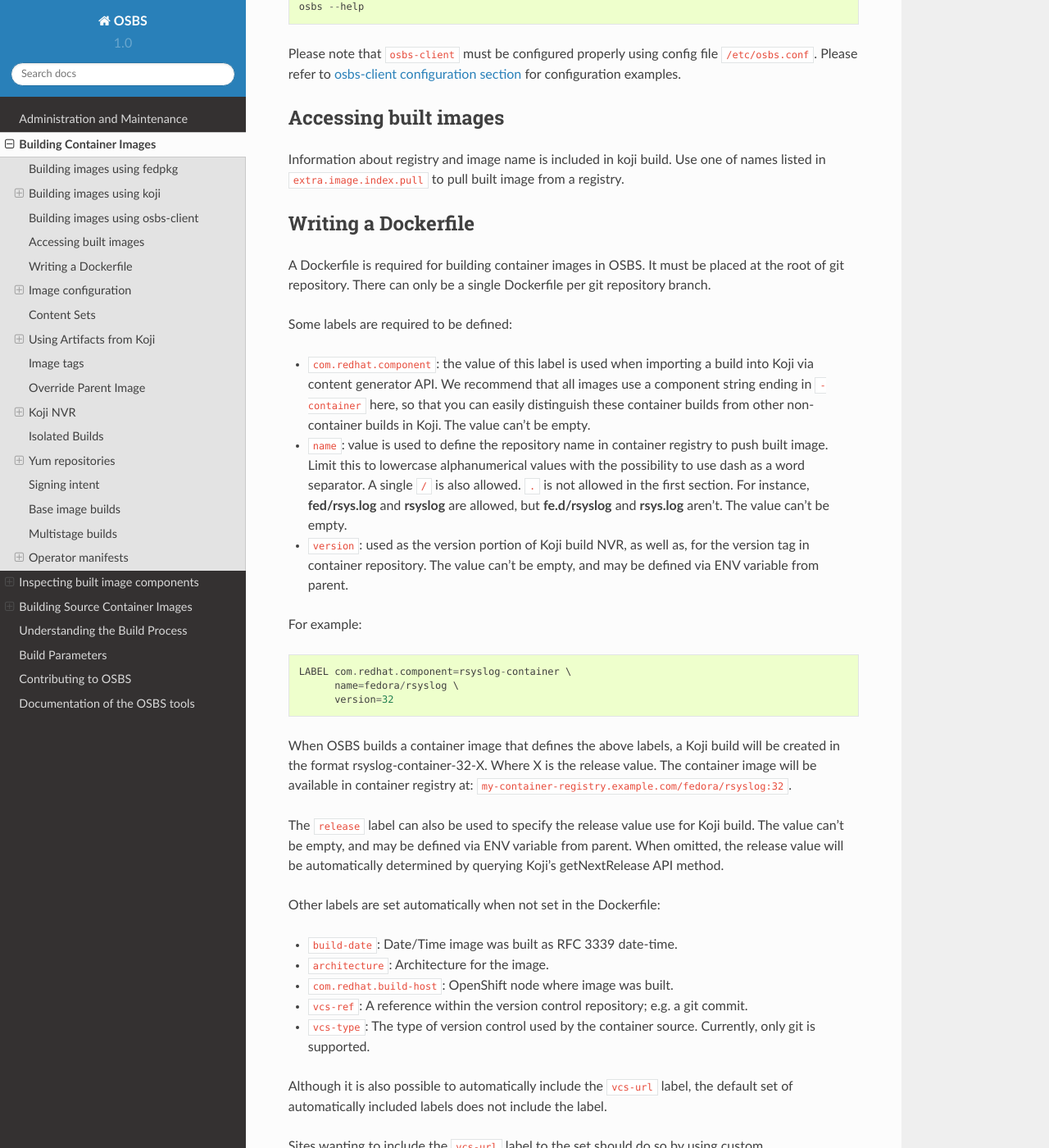
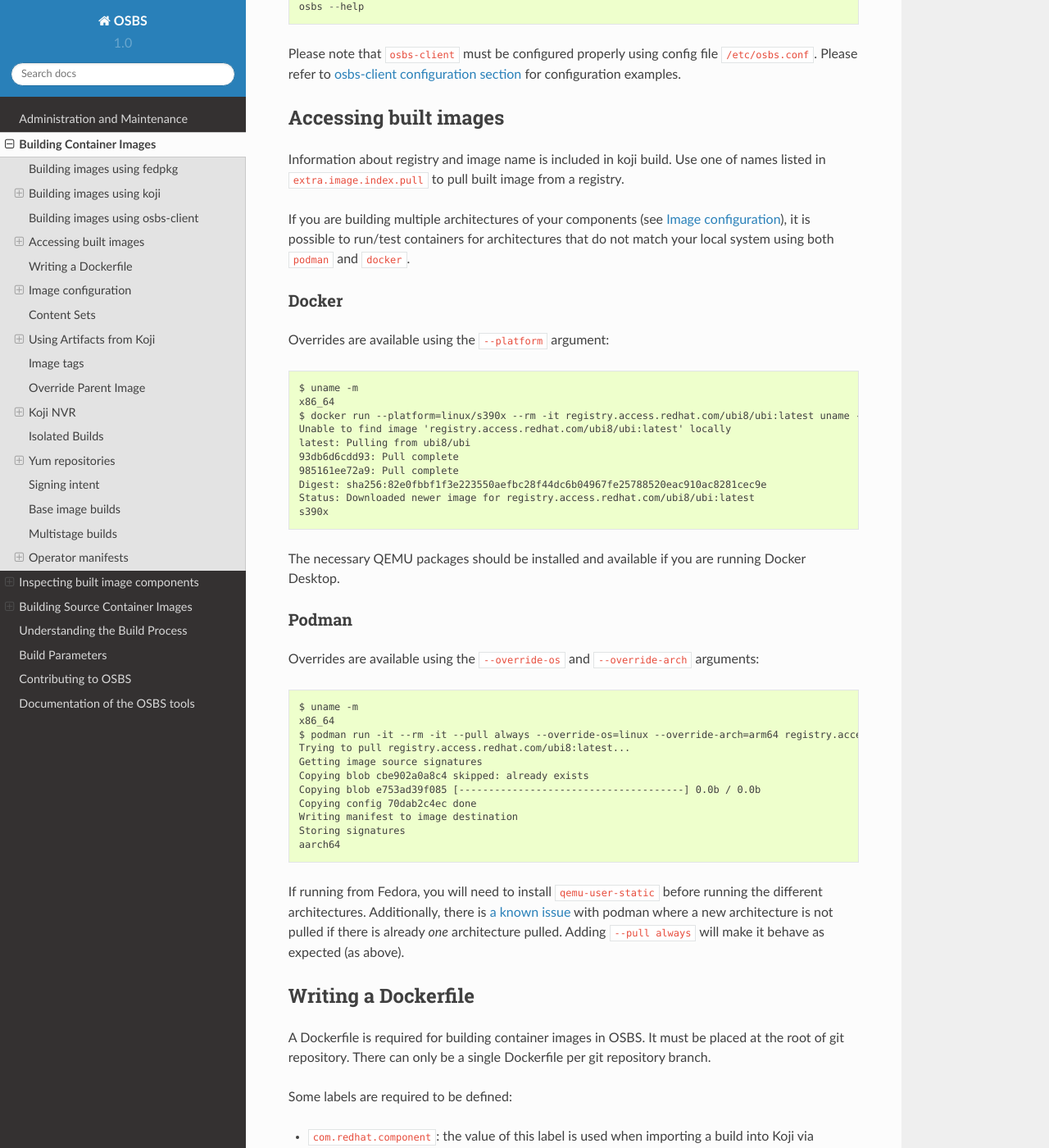
Before and after one commit to containerbuildsystem/osbs-docs, a Sphinx documentation site: the page built from docs/users.rst, in a window 1280 px wide and 1400 px high, scrolled down 3639 px. Shown: the whole window at 82% size. Built offline with Sphinx 7.4.7 and the Read the Docs theme 2.0.0, drawn with Linux system fonts in a browser that asks for light colours.

Commit message:
Add information for debugging multi-arch builds
Debugging, running, pulling architectures which are not identical to the
host is possible with podman and docker!

Signed-off-by: arewm <arewm@users.noreply.github.com>

```diff
--- a/docs/users.rst
+++ b/docs/users.rst
@@ -201,6 +201,52 @@ Accessing built images
 Information about registry and image name is included in koji build. Use one
 of names listed in ``extra.image.index.pull`` to pull built image from a registry.
 
+If you are building multiple architectures of your components (see :ref:`image-configuration`),
+it is possible to run/test containers for architectures that do not match your local system using
+both ``podman`` and ``docker``.
+
+Docker
+~~~~~~
+
+Overrides are available using the ``--platform`` argument::
+
+  $ uname -m
+  x86_64
+  $ docker run --platform=linux/s390x --rm -it registry.access.redhat.com/ubi8/ubi:latest uname -m
+  Unable to find image 'registry.access.redhat.com/ubi8/ubi:latest' locally
+  latest: Pulling from ubi8/ubi
+  93db6d6cdd93: Pull complete
+  985161ee72a9: Pull complete
+  Digest: sha256:82e0fbbf1f3e223550aefbc28f44dc6b04967fe25788520eac910ac8281cec9e
+  Status: Downloaded newer image for registry.access.redhat.com/ubi8/ubi:latest
+  s390x
+
+The necessary QEMU packages should be installed and available if you are running Docker Desktop.
+
+
+Podman
+~~~~~~
+
+Overrides are available using the ``--override-os`` and ``--override-arch`` arguments::
+
+  $ uname -m
+  x86_64
+  $ podman run -it --rm -it --pull always --override-os=linux --override-arch=arm64 registry.access.redhat.com/ubi8 uname -m
+  Trying to pull registry.access.redhat.com/ubi8:latest...
+  Getting image source signatures
+  Copying blob cbe902a0a8c4 skipped: already exists
+  Copying blob e753ad39f085 [--------------------------------------] 0.0b / 0.0b
+  Copying config 70dab2c4ec done
+  Writing manifest to image destination
+  Storing signatures
+  aarch64
+
+If running from Fedora, you will need to install ``qemu-user-static`` before running the different
+architectures. Additionally, there is `a known issue`_ with podman where a new architecture is
+not pulled if there is already `one` architecture pulled. Adding ``--pull always`` will make it behave
+as expected (as above).
+
+.. _a known issue: https://github.com/containers/podman/issues/8001
 
 Writing a Dockerfile
 --------------------
```
